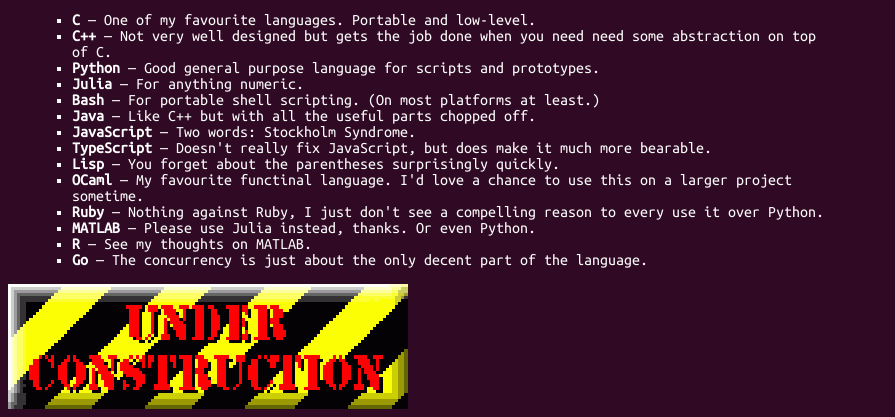
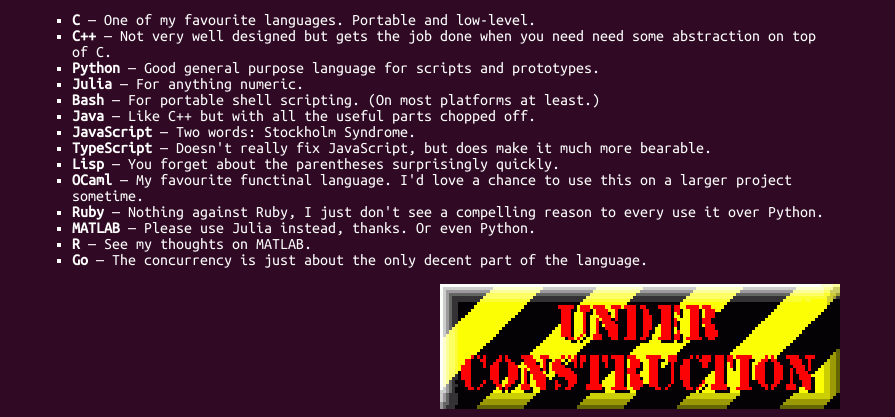
Before and after one commit to CoffeeTableEspresso/CoffeeTableEspresso.github.io, a PHP site: page /index.html in a window 1280 px wide. Shown: the part 680-1097 px from the top of the page, without its empty margins (0-895 px from the left). Run offline with PHP 8.4, Linux system fonts and the light colour scheme.

Commit message:
try to update image

```diff
--- a/assets/css/style.css
+++ b/assets/css/style.css
@@ -50,3 +50,8 @@ table, th, td {
 footer {
     align-content: center;
 }
+
+img {
+    display: block;
+    margin: 0 auto;
+}
```
